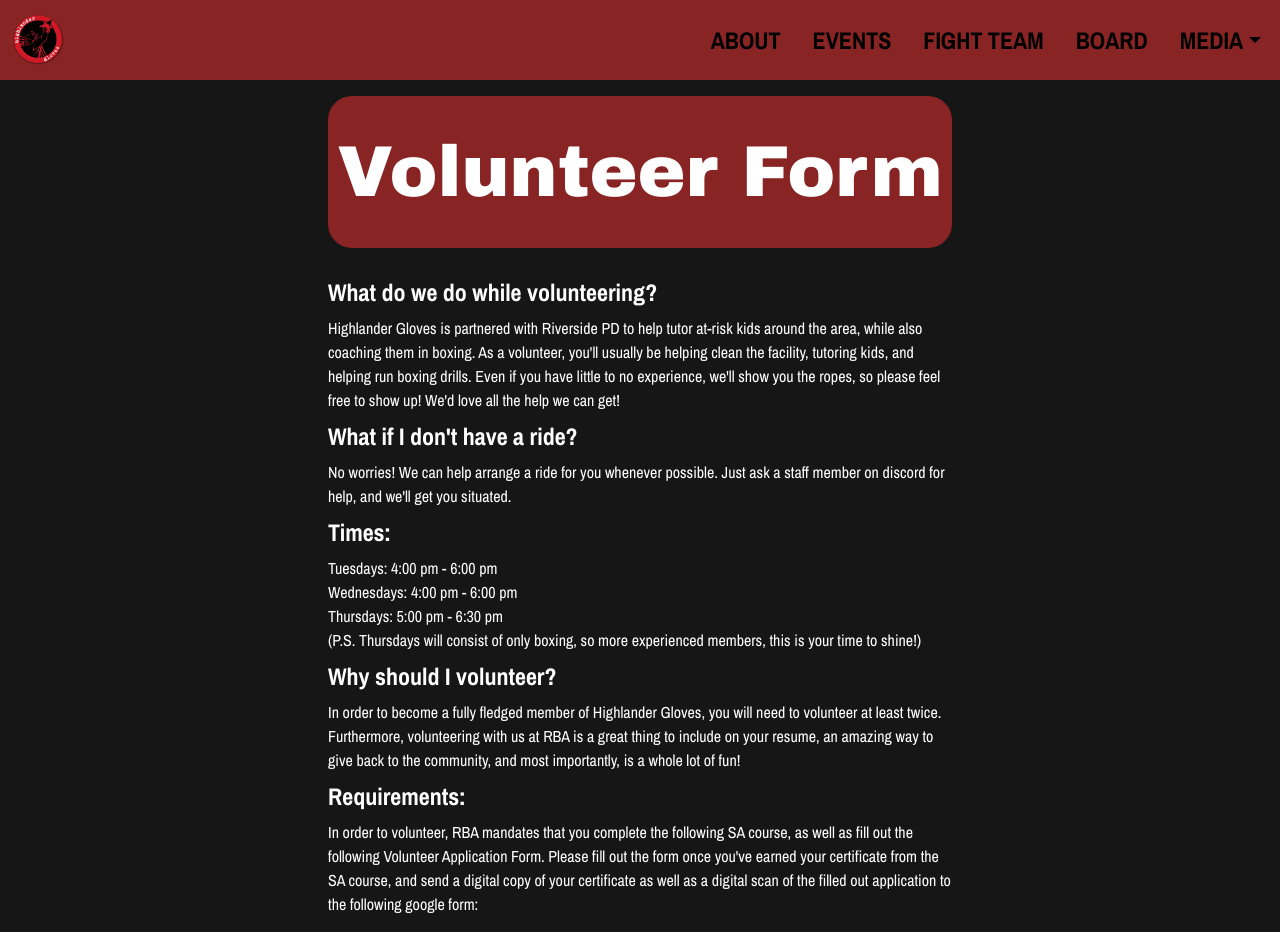
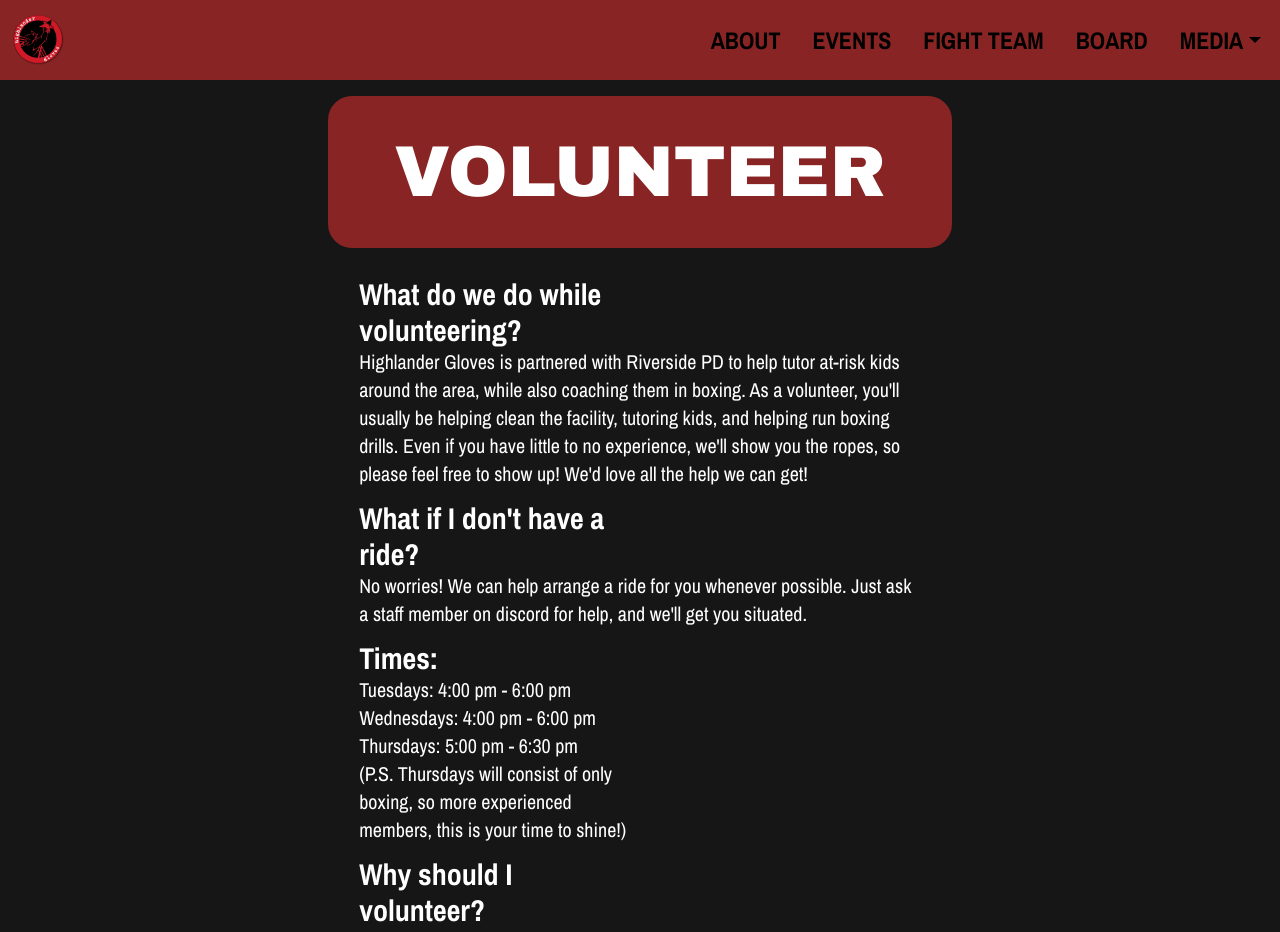
Before and after one commit to acm-ucr/highlander-gloves-website, a Next.js app: page /volunteer in a window 1280 px wide. Shown: the top 932 px of the page. Built offline with nearby package versions, Linux system fonts and the light colour scheme; a web font is replaced by a local one; what tailwindcss-animated would draw is missing.

Commit message:
Volunteer Form Change

```diff
--- a/src/app/events/page.tsx
+++ b/src/app/events/page.tsx
@@ -1,9 +1,15 @@
 import Calendar from "@/components/events/caledar/Calendar";
 import Events from "@/components/events/Events";
-
+import Title from "@/components/Title";
+import upcomingEvents from "@/public/title/upcomingEvents.webp";
 const page = () => {
   return (
     <div className="flex w-full flex-col gap-10">
+      <Title
+        webp={upcomingEvents}
+        txt="UPCOMING EVENTS"
+        alt="Upcoming Events Banner"
+      />
       <Events />
       <Calendar />
     </div>
--- a/src/app/fight-team/page.tsx
+++ b/src/app/fight-team/page.tsx
@@ -1,14 +1,16 @@
 import FightTeam from "@/components/fight-team/FightTeam";
-import Gallery from "@/components/fight-team/Gallery";
+import GalleryComponent from "@/components/fight-team/Gallery";
 import Title from "@/components/Title";
 import fightTeam from "@/public/title/fightTeam.webp";
+import Header from "@/components/Header";
 
 const page = () => {
   return (
-    <div className="flex w-full flex-col items-center justify-center gap-5">
+    <div className="flex w-full flex-col items-center justify-center gap-10">
       <Title webp={fightTeam} alt="Fight Team Header Image" txt="FIGHT TEAM" />
       <FightTeam />
-      <Gallery />
+      <Header title="GALLERY" position="middle" />
+      <GalleryComponent />
     </div>
   );
 };
--- a/src/app/volunteer/page.tsx
+++ b/src/app/volunteer/page.tsx
@@ -40,27 +40,29 @@ const page = () => {
         }}
       ></iframe>
       <div className="flex min-h-screen w-full flex-col items-center justify-center gap-2 p-4 font-archivo-narrow text-white">
-        <FormHeader txt="Volunteer Form" />
-        <div className="mt-5 w-2/4 text-2xl font-bold">
+        <FormHeader txt="VOLUNTEER" />
+        <div className="flex w-[45%] flex-col">
+          <div className="mt-5 w-2/4 text-3xl font-bold">
             What do we do while volunteering?
           </div>
-        <div className="px-[25%]">
-          Highlander Gloves is partnered with Riverside PD to help tutor at-risk
-          kids around the area, while also coaching them in boxing. As a
-          volunteer, you'll usually be helping clean the facility, tutoring
+          <div className="mb-3 text-xl">
+            Highlander Gloves is partnered with Riverside PD to help tutor
+            at-risk kids around the area, while also coaching them in boxing. As
+            a volunteer, you'll usually be helping clean the facility, tutoring
             kids, and helping run boxing drills. Even if you have little to no
-          experience, we'll show you the ropes, so please feel free to show up!
-          We'd love all the help we can get!
+            experience, we'll show you the ropes, so please feel free to show
+            up! We'd love all the help we can get!
           </div>
-        <div className="w-2/4 text-2xl font-bold">
+          <div className="w-2/4 text-3xl font-bold">
             What if I don't have a ride?
           </div>
-        <div className="px-[25%]">
-          No worries! We can help arrange a ride for you whenever possible. Just
-          ask a staff member on discord for help, and we'll get you situated.
+          <div className="mb-3 text-xl">
+            No worries! We can help arrange a ride for you whenever possible.
+            Just ask a staff member on discord for help, and we'll get you
+            situated.
           </div>
-        <div className="w-2/4 text-2xl font-bold">Times:</div>
-        <div className="w-2/4">
+          <div className="w-2/4 text-3xl font-bold">Times:</div>
+          <div className="mb-3 w-2/4 text-xl">
             Tuesdays: 4:00 pm - 6:00 pm <br />
             Wednesdays: 4:00 pm - 6:00 pm
             <br />
@@ -68,28 +70,31 @@ const page = () => {
             (P.S. Thursdays will consist of only boxing, so more experienced
             members, this is your time to shine!)
           </div>
-        <div className="w-2/4 text-2xl font-bold">Why should I volunteer?</div>
-        <div className="px-[25%]">
+          <div className="w-2/4 text-3xl font-bold">
+            Why should I volunteer?
+          </div>
+          <div className="mb-3 text-xl">
             In order to become a fully fledged member of Highlander Gloves, you
-          will need to volunteer at least twice. Furthermore, volunteering with
-          us at RBA is a great thing to include on your resume, an amazing way
-          to give back to the community, and most importantly, is a whole lot of
-          fun!
+            will need to volunteer at least twice. Furthermore, volunteering
+            with us at RBA is a great thing to include on your resume, an
+            amazing way to give back to the community, and most importantly, is
+            a whole lot of fun!
           </div>
-        <div className="w-2/4 text-2xl font-bold">Requirements:</div>
-        <div className="px-[25%] pb-4">
-          In order to volunteer, RBA mandates that you complete the following SA
-          course, as well as fill out the following Volunteer Application Form.
-          Please fill out the form once you've earned your certificate from the
-          SA course, and send a digital copy of your certificate as well as a
-          digital scan of the filled out application to the following google
-          form:
+          <div className="w-2/4 text-3xl font-bold">Requirements:</div>
+          <div className="mb-4 text-xl">
+            In order to volunteer, RBA mandates that you complete the following
+            SA course, as well as fill out the following Volunteer Application
+            Form. Please fill out the form once you've earned your certificate
+            from the SA course, and send a digital copy of your certificate as
+            well as a digital scan of the filled out application to the
+            following google form:
           </div>
-        <div className="px-[25%]">
+          <div className="text-xl">
             SA Course:
             <Link
               href="https://sexual-harassment-prevention-training.calcivilrights.ca.gov/NonSupervisoryEnglish/story.html"
               className="text-blue-400 hover:text-blue-500"
+              target="_blank"
             >
               {" "}
               https://sexual-harassment-prevention-training.calcivilrights.ca.gov/NonSupervisoryEnglish/story.html
@@ -99,6 +104,7 @@ const page = () => {
             <Link
               href="https://drive.google.com/file/d/1YhRfyr34C5Cyzk_Lezwqsr-LDB9S-zb0/view?usp=sharing"
               className="text-blue-400 hover:text-blue-500"
+              target="_blank"
             >
               {" "}
               https://drive.google.com/file/d/1YhRfyr34C5Cyzk_Lezwqsr-LDB9S-zb0/view?usp=sharing
@@ -108,14 +114,17 @@ const page = () => {
             <Link
               href="https://forms.gle/pV145wZrLtrqWnth7"
               className="text-blue-400 hover:text-blue-500"
+              target="_blank"
             >
               {" "}
               https://forms.gle/pV145wZrLtrqWnth7
             </Link>
           </div>
+        </div>
 
         <form
           action="https://docs.google.com/forms/u/0/d/e/1FAIpQLScItUJcJ7aH6Iz8eLC0bxpzxbRr4u5trZeou8Uu5z2qLLSRTQ/formResponse"
+          // action="https://docs.google.com/forms/u/0/d/e/1FAIpQLSc6X4dAsdD5VIfyuKESr48vOYZSY3Rt224rGZw03WS2IP8RDg/formResponse" testing
           onSubmit={() => (window.submitted = true)}
           target="hidden_iframe"
           className="mt-5 w-[45%] space-y-4"
@@ -128,6 +137,7 @@ const page = () => {
             {/* entry num is in div jsmodel= section in the list w/ nulls and stuff */}
             <input
               name="entry.1312508132"
+              // name="entry.1116737514" testing
               type="text"
               placeholder="YOUR NAME"
               className="text-md w-full border-b bg-hlg-dark-gray p-2 font-archivo-black text-white focus:outline-none md:text-xl"
@@ -141,6 +151,7 @@ const page = () => {
             </label>
             <input
               name="entry.73966464"
+              // name="entry.1907825024" testing
               type="text"
               placeholder="YOUR NET ID"
               className="text-md w-full border-b bg-hlg-dark-gray p-2 font-archivo-black text-white focus:outline-none md:text-xl"
@@ -158,6 +169,7 @@ const page = () => {
             </label>
             <input
               name="entry.473485132"
+              // name="entry.1684900913" testing
               type="text"
               placeholder="YOUR CONTACT INFO"
               className="text-md w-full border-b bg-hlg-dark-gray p-2 font-archivo-black text-white focus:outline-none md:text-xl"
@@ -173,9 +185,11 @@ const page = () => {
             <div className="flex hover:bg-gray-700">
               <input
                 name="entry.111141012"
+                // name="entry.2103208832" testing
                 type="radio"
+                value="Yes, and I'd be willing to help shuttle others"
                 id="shuttle"
-                placeholder="option1"
+                // placeholder="option1"
                 className="h-[10] w-4 border-x-hlg-red-300"
                 required
               />
@@ -190,9 +204,11 @@ const page = () => {
             <div className="flex hover:bg-gray-700">
               <input
                 name="entry.111141012"
+                // name="entry.2103208832" testing
                 type="radio"
+                value="Yes, but I can't shuttle others"
                 id="yes"
-                placeholder="option2"
+                // placeholder="option2"
                 className="h-[10] w-4 border-x-hlg-red-300"
                 required
               />
@@ -207,9 +223,11 @@ const page = () => {
             <div className="flex hover:bg-gray-700">
               <input
                 name="entry.111141012"
+                // name="entry.2103208832" testing
                 type="radio"
+                value="No"
                 id="no"
-                placeholder="option3"
+                // placeholder="option3"
                 className="h-[10] w-4 border-x-hlg-red-300"
                 required
               />
@@ -233,8 +251,11 @@ const page = () => {
             </label>
             <input
               name="entry.1951360927"
+              // name="entry.2081057332" testing
+              max="2074-01-01"
+              // value="2024-11-24"
               type="date"
-              placeholder="date"
+              // placeholder="date"
               className="text-md w-full border-b bg-hlg-dark-gray p-2 font-archivo-black text-white focus:outline-none md:text-xl"
               required
             />
--- a/src/components/Header.tsx
+++ b/src/components/Header.tsx
@@ -3,7 +3,7 @@ import React from "react";
 const Header = (props: { position: string; title: string }) => {
   return (
     <div
-      className={`flex flex-row border-b-4 border-t-4 border-white p-2 pl-[5%] pr-[5%] font-archivo-black text-xl text-white ${props.position === "left" ? "border-r-4" : props.position === "middle" ? "border-l-4 border-r-4" : "border-l-4"}`}
+      className={`flex flex-row border-b-4 border-t-4 border-white p-2 pl-[5%] pr-[5%] font-archivo-black text-2xl text-white ${props.position === "left" ? "border-r-4" : props.position === "middle" ? "border-l-4 border-r-4" : "border-l-4"}`}
     >
       {props.title}
     </div>
```
Also changed, not shown: src/app/gallery/page.tsx (+12 -8 lines), src/components/fight-team/Gallery.tsx (+105 -4 lines). Lines whose indentation alone changed are shown as unchanged.
